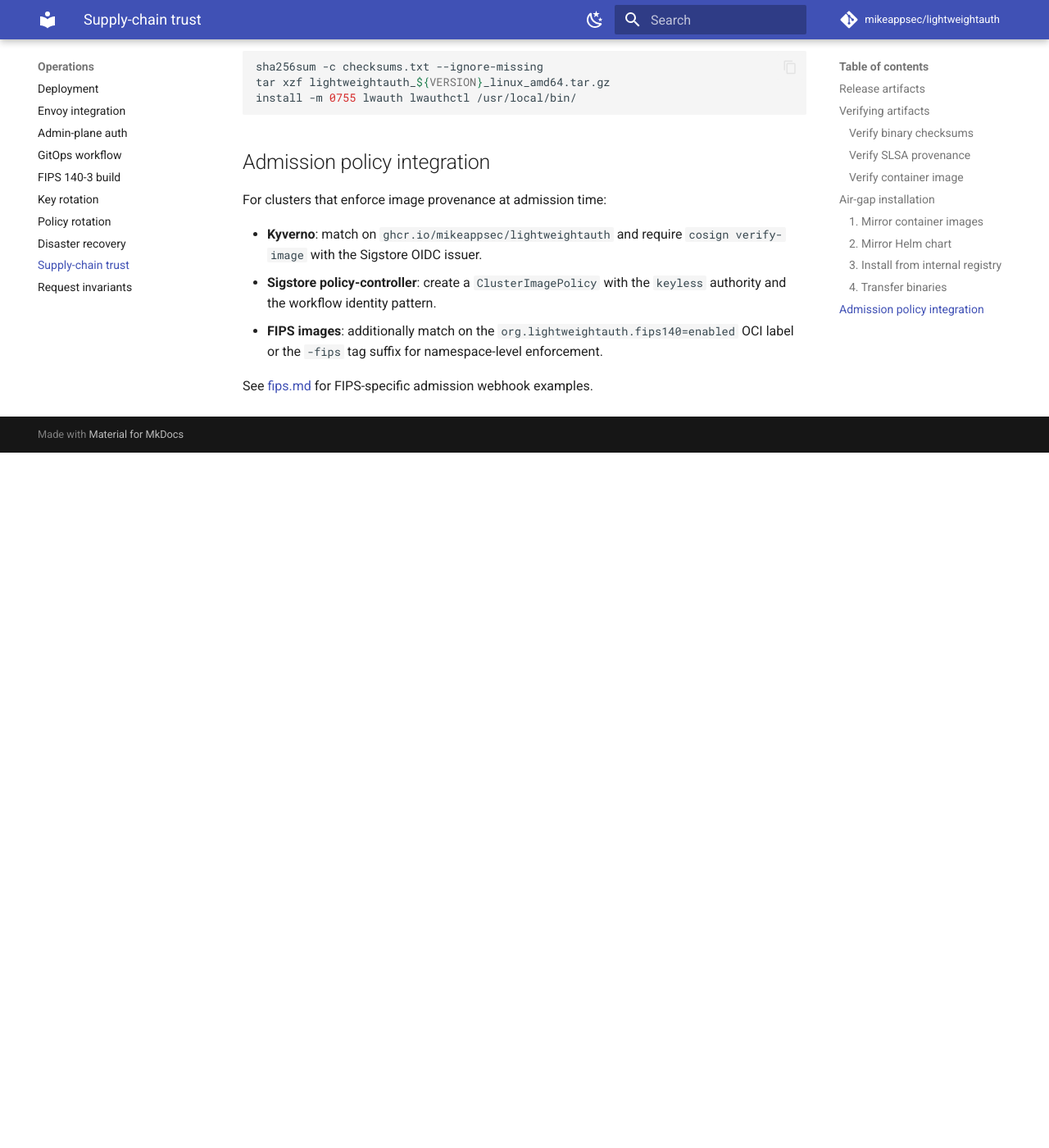
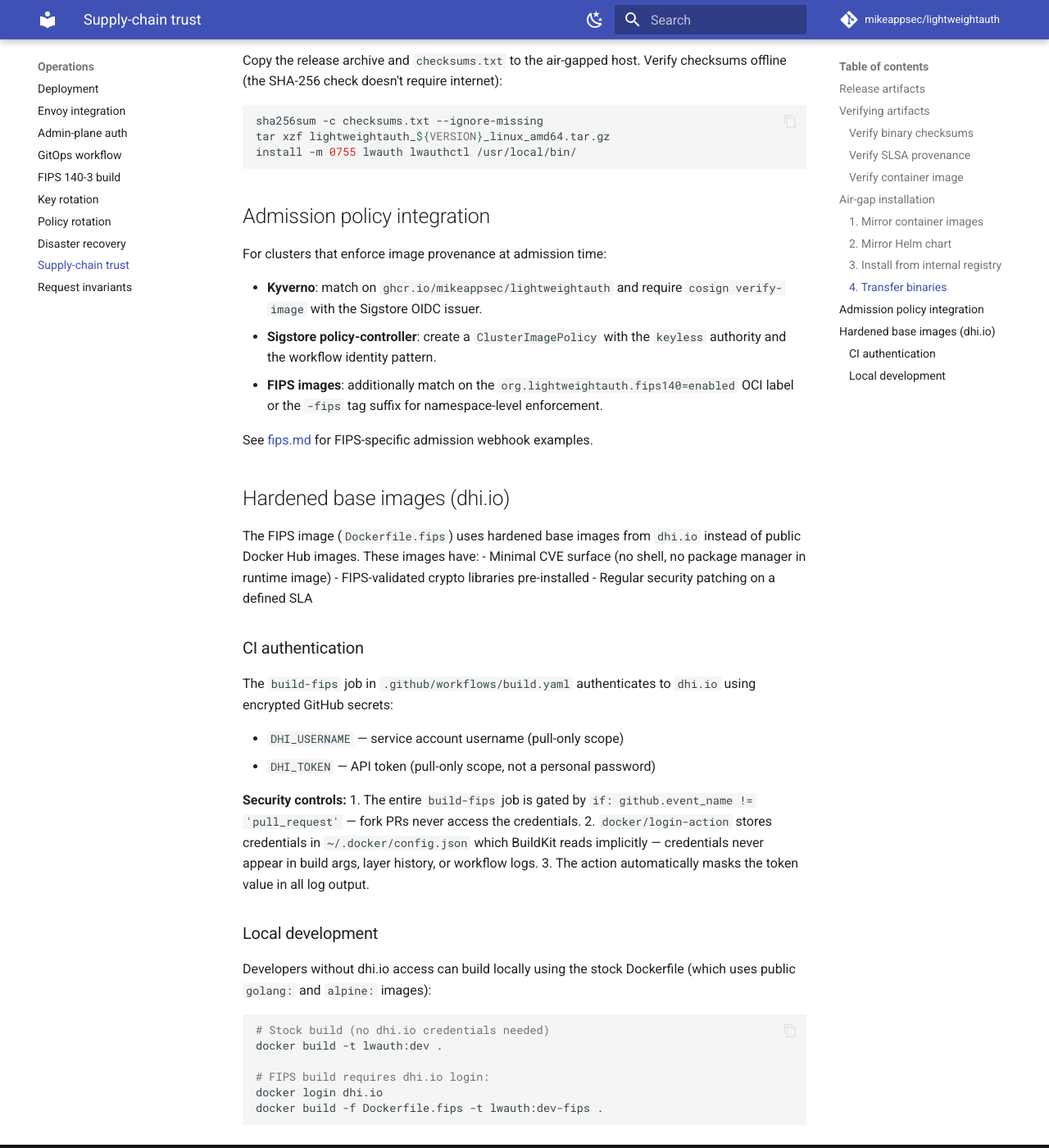
Before and after one commit to mikeappsec/lightweightauth, an MkDocs documentation site: the page built from docs/operations/supply-chain.md, in a window 1280 px wide and 1400 px high, scrolled down 2648 px. Shown: the whole window at 82% size. Built offline with MkDocs 1.6.1 and Material for MkDocs 9.7.7, drawn with Linux system fonts in a browser that asks for light colours; comment, search, counter and statistics services are not loaded; before the commit the page ends 3200 px from its top, so only the background shows below that; some of the changed text lies outside the part shown.

Commit message:
feat(F3): use dhi.io hardened base images for FIPS build
- Dockerfile.fips: FROM dhi.io/golang:1 and dhi.io/alpine-base:3.23
- build.yaml: dhi.io login via encrypted secrets (DHI_USERNAME/DHI_TOKEN)
- Job-level if: guard prevents fork PRs from accessing credentials
- Distroless runtime: static passwd/group via heredoc, no RUN in final stage
- supply-chain.md: documents dhi.io auth and local dev fallback

````diff
--- a/docs/operations/supply-chain.md
+++ b/docs/operations/supply-chain.md
@@ -14,6 +14,7 @@
 | `checksums.txt` signature | `checksums.txt.sig` + `checksums.txt.pem` | Cosign keyless (Sigstore OIDC) |
 | SLSA provenance | `multiple.intoto.jsonl` (attached to Release) | SLSA level 3 via `slsa-github-generator` |
 | Container images (stock + FIPS) | `ghcr.io/mikeappsec/lightweightauth` | Docker provenance + SBOM embedded |
+| FIPS image base (hardened) | `dhi.io/golang:1.26.2`, `dhi.io/alpine:3.22.4` | Authenticated pull; minimal-CVE hardened images |
 | Helm chart (OCI) | `ghcr.io/mikeappsec/charts/lightweightauth` | Cosign keyless signature |
 | Per-binary SBOM | `lightweightauth_<ver>.sbom.json` (SPDX) | Attached to Release |
 
@@ -128,3 +129,42 @@
   suffix for namespace-level enforcement.
 
 See [fips.md](fips.md) for FIPS-specific admission webhook examples.
+
+## Hardened base images (dhi.io)
+
+The FIPS image (`Dockerfile.fips`) uses hardened base images from
+`dhi.io` instead of public Docker Hub images. These images have:
+- Minimal CVE surface (no shell, no package manager in runtime image)
+- FIPS-validated crypto libraries pre-installed
+- Regular security patching on a defined SLA
+
+### CI authentication
+
+The `build-fips` job in `.github/workflows/build.yaml` authenticates to
+`dhi.io` using encrypted GitHub secrets:
+
+- `DHI_USERNAME` — service account username (pull-only scope)
+- `DHI_TOKEN` — API token (pull-only scope, not a personal password)
+
+**Security controls:**
+1. The entire `build-fips` job is gated by
+   `if: github.event_name != 'pull_request'` — fork PRs never access
+   the credentials.
+2. `docker/login-action` stores credentials in `~/.docker/config.json`
+   which BuildKit reads implicitly — credentials never appear in build
+   args, layer history, or workflow logs.
+3. The action automatically masks the token value in all log output.
+
+### Local development
+
+Developers without dhi.io access can build locally using the stock
+Dockerfile (which uses public `golang:` and `alpine:` images):
+
+```bash
+# Stock build (no dhi.io credentials needed)
+docker build -t lwauth:dev .
+
+# FIPS build requires dhi.io login:
+docker login dhi.io
+docker build -f Dockerfile.fips -t lwauth:dev-fips .
+```
````
Also changed, not shown: 2 other files.
